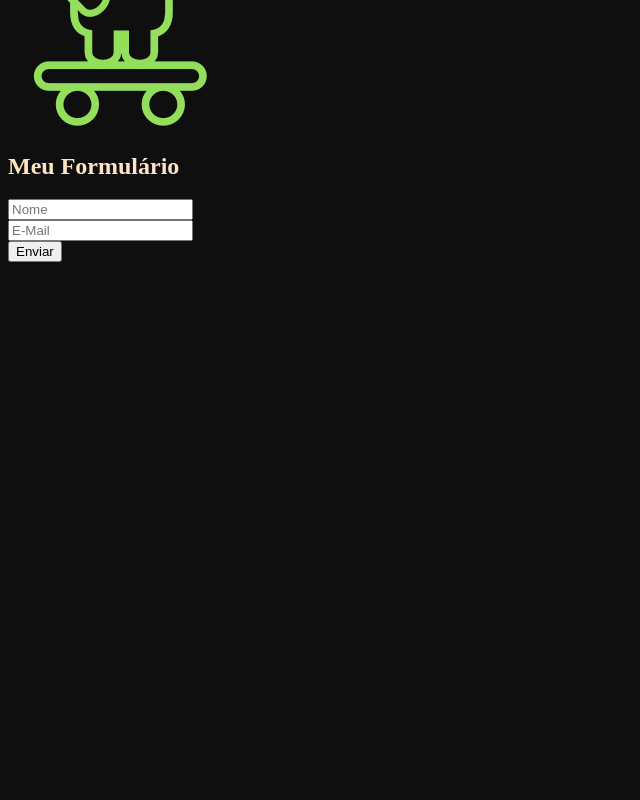
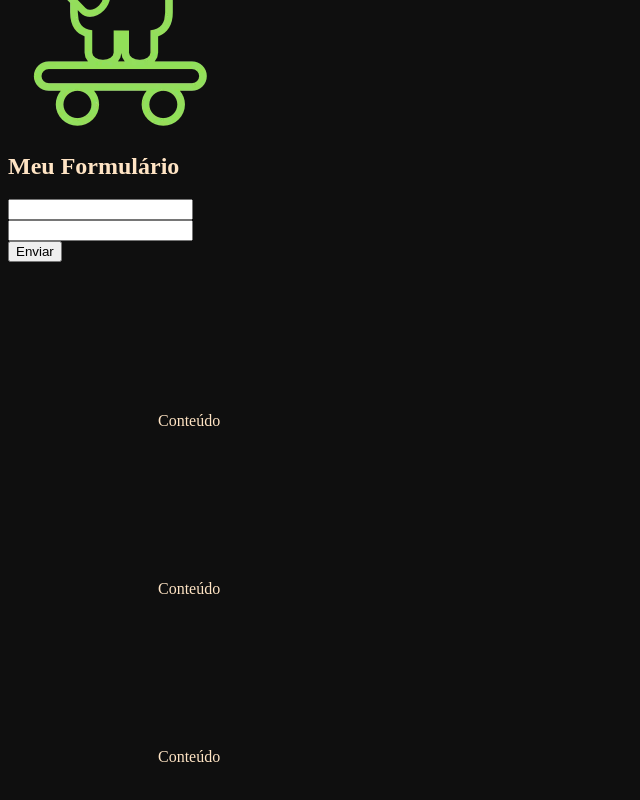
Before and after one commit to nicole-fer/Curso-Vue, a Vue app: page / in a window 1280 px wide. Shown: the part 741-1541 px from the top of the page, without its empty margins (0-640 px from the left). Before the commit the page ends 1011 px from the top, so only its background shows below. Built offline with nearby package versions, Linux system fonts and the light colour scheme.

Commit message:
Eventos (@submit e @click)

```diff
--- a/src/components/Form.vue
+++ b/src/components/Form.vue
@@ -1,30 +1,58 @@
 <template>
     <div id="Form">
         <h2>Meu Formulário</h2>
-        <form action="">
+        <form action="" @submit="EnviarFormulario($event)" >
             <div>
-                <InputText placeholder="Nome"/>
+                <input type="text" v-model="name">
             </div>
             <div>
-                <InputText placeholder="E-Mail"/>
+                <input type="text" v-model="email">
             </div>
             <div>
                 <Submit/>
             </div>
         </form>
+        <p>Conteúdo</p>
+        <p>Conteúdo</p>
+        <p>Conteúdo</p>
     </div>
 </template>
 
 <script>
 
-import InputText from './form/InputText.vue'
+//import InputText from './form/InputText.vue'
 import Submit from './form/Submit.vue'
 
     export default {
         name: 'FormF',
         components:{
-            InputText,
-            Submit
+            Submit,
+        },
+        data (){
+            return {
+                name:'',
+                email:''
+            }
+        },
+        methods: {
+            EnviarFormulario(e) {
+                e.preventDefault()
+
+                const name = this.name
+                const email = this.email
+
+                console.log("Formulario Enviado!")
+                console.log(`O nome é ${name} e o email é ${email}`)
+
+                //Ajax
+                //Inserir no banco de dados
+            }
         }
     }
 </script>
+
+<style scoped>
+    p {
+        margin: 150px
+    }
+</style>
```
